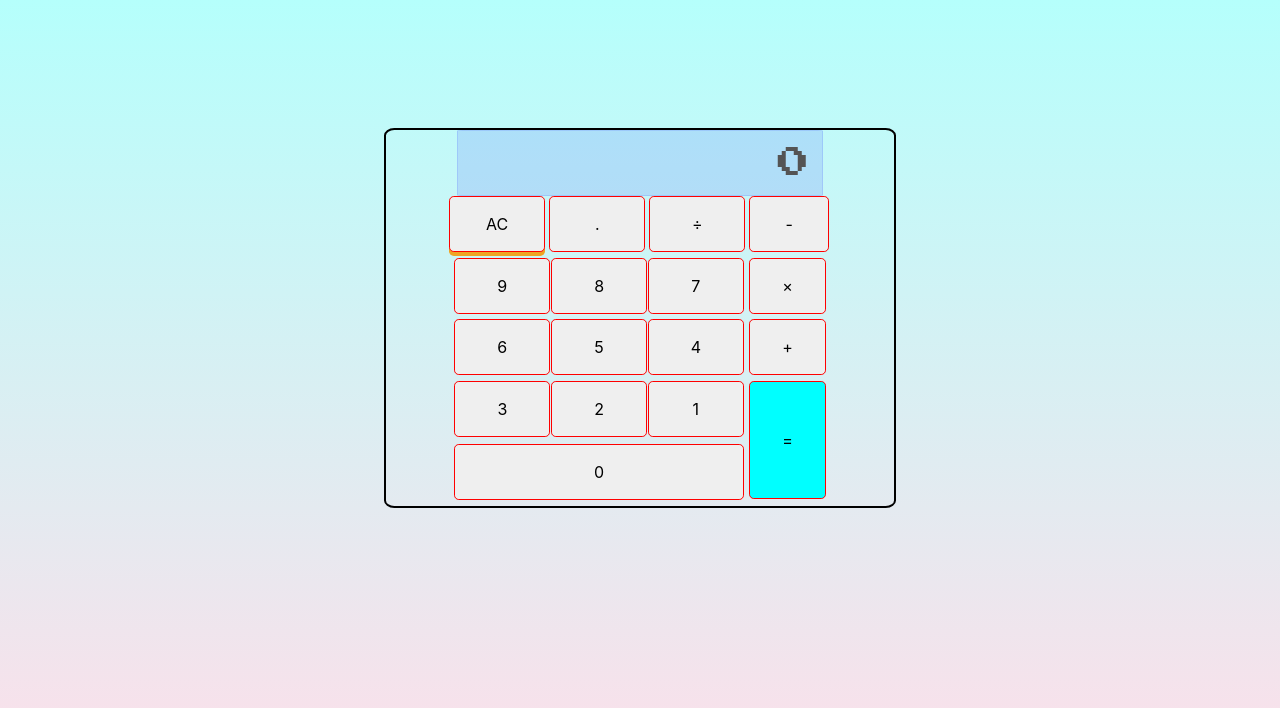
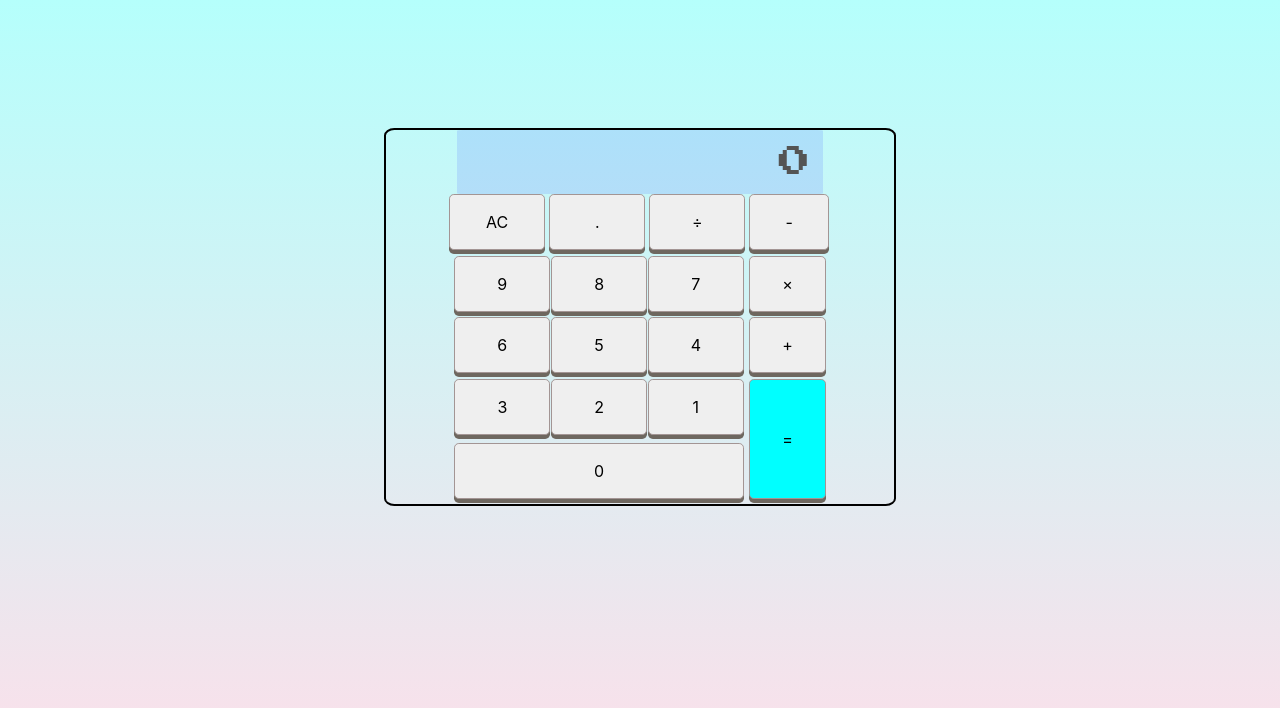
Before and after one commit to tundeiness/Calculator-v2, a React (Create React App) app: page / in a window 1280 px wide. Shown: the top 708 px of the page. Built offline with nearby package versions, Linux system fonts and the light colour scheme.

Commit message:
style buttons with a click effect

```diff
--- a/src/App.css
+++ b/src/App.css
@@ -136,7 +136,7 @@
 /* DISPLAY */
 
 .calculator__display{
-  border: 1px solid rgba(0,0,255, 0.1);
+  /* border: 1px solid rgba(0,0,255, 0.1); */
   border-radius: 1.5%;
   padding: 1rem 0.75rem;
   text-align: right;
@@ -161,38 +161,66 @@
   justify-content: center;
 }
 
+button.operator {
+  outline: none;
+}
+
 .operator-wrapper > .operator {
-  border: 1px solid red;
+  border: 1px solid #a39594;
   width: 6rem;
-  /* width: 15%; */
   height: 3.5rem;
   border-radius: .3rem;
   margin-left: .25rem;
   margin-bottom: .35rem;
+  cursor: pointer;
+  position: relative;
+  box-shadow: 0 4px #6e675f;
+}
+
+.operator-wrapper > .operator:hover{
+  box-shadow: 0 2px #63675f;
+  top: 1px;
+}
+
+.operator-wrapper > .operator:active{
+  box-shadow: none;
+  top: 4px;
 }
 
 .operator-wrapper > #subtract{
-  border: 1px solid red;
+  border: 1px solid #a39594;
   height: 3.5rem;
   border-radius: .3rem;
   /* margin-left: .5rem; */
   /* margin-bottom: .5rem; */
   margin-right: .7rem;
+  width: 5rem;
   margin-bottom: .35rem;
-
-}
-
-.operator-wrapper > #subtract {
-
-  width: 5rem;
-
+  cursor: pointer;
+  position: relative;
+  box-shadow: 0 4px #6e675f;
 
 }
 
 
 
+.operator-wrapper > #subtract:hover{
+  box-shadow: 0 2px #63675f;
+  top: 1px;
+}
+
+.operator-wrapper > #subtract:active{
+  box-shadow: none;
+  top: 4px;
+}
+
+button.all-clear {
+  outline: none;
+}
+
 .operator-wrapper > .all-clear {
-  border: 1px solid red;
+  /* border: 1px solid #edebd7; */
+  border: 1px solid #a39594;
   width: 6rem;
   height: 3.5rem;
   border-radius: .3rem;
@@ -200,37 +228,45 @@
   margin-bottom: .35rem;
   cursor: pointer;
   position: relative;
-  box-shadow: 0 4px #efa424;
+  box-shadow: 0 4px #6e675f;
 }
 
+
 .operator-wrapper > .all-clear:hover{
-  box-shadow: 0 2px #efa424;
+  box-shadow: 0 2px #63675f;
   top: 1px;
 }
 
 .operator-wrapper > .all-clear:active{
   box-shadow: none;
   top: 4px;
-  background-color: red;
 }
 
+button.decimal {
+  outline: none;
+}
 
 .operator-wrapper > .decimal {
-  border: 1px solid red;
+  border: 1px solid #a39594;
   width: 6rem;
   height: 3.5rem;
   border-radius: .3rem;
   margin-left: .25rem;
   margin-bottom: .35rem;
+  cursor: pointer;
+  position: relative;
+  box-shadow: 0 4px #6e675f;
 }
 
-.operator-wrapper > #divide {
-  /* width: 5.8rem; */
-  /* margin-left: .2rem; */
-  /* margin-left: .5rem; */
+.operator-wrapper > .decimal:hover{
+  box-shadow: 0 2px #63675f;
+  top: 1px;
 }
 
-
+.operator-wrapper > .decimal:active{
+  box-shadow: none;
+  top: 4px;
+}
 
 
 
@@ -261,13 +297,29 @@
   margin-left: .35rem;
 }
 
+button.number{
+  outline: none;
+}
 
 .number{
-  border: 1px solid red;
+  border: 1px solid #a39594;
   width: 6rem;
   height: 3.5rem;
   border-radius: .3rem;
   margin-bottom: .35rem;
+  cursor: pointer;
+  position: relative;
+  box-shadow: 0 4px #6e675f;
+}
+
+.number:hover{
+  box-shadow: 0 2px #63675f;
+  top: 1px;
+}
+
+.number:active{
+  box-shadow: none;
+  top: 4px;
 }
 
 /* .number:last-child{
@@ -284,16 +336,54 @@
 #multiply, #add {
   height: 3.5rem;
   /* border: 1px solid black; */
-  border: 1px solid red;
+  border: 1px solid #a39594;
   margin-bottom: .35rem;
   border-radius: .3rem;
+  cursor: pointer;
+  position: relative;
+  box-shadow: 0 4px #6e675f;
+}
+
+#multiply:hover {
+  box-shadow: 0 2px #63675f;
+  top: 1px;
+}
+
+#add:hover {
+  box-shadow: 0 2px #63675f;
+  top: 1px;
+}
+
+
+#multiply:active{
+  box-shadow: none;
+  top: 4px;
+}
+
+#add:active{
+  box-shadow: none;
+  top: 4px;
 }
 
 #equals{
-  height: 7.4rem;
+  height: 7.5rem;
   /* border: 1px solid black; */
-  border: 1px solid red;
+  border: 1px solid #a39594;
   margin-bottom: .35rem;
   border-radius: .3rem;
   background-color: aqua;
+  cursor: pointer;
+  position: relative;
+  box-shadow: 0 4px #6e675f;
 }
+
+#equals:hover {
+  box-shadow: 0 2px #63675f;
+  top: 1px;
+}
+
+
+#equals:active{
+  box-shadow: none;
+  top: 4px;
+}
```
